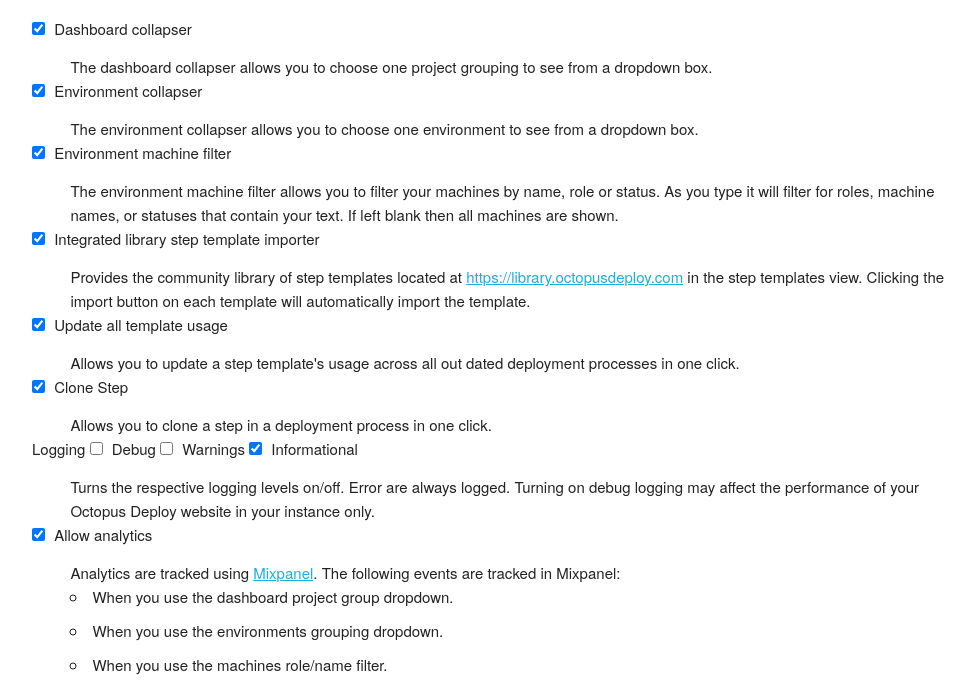
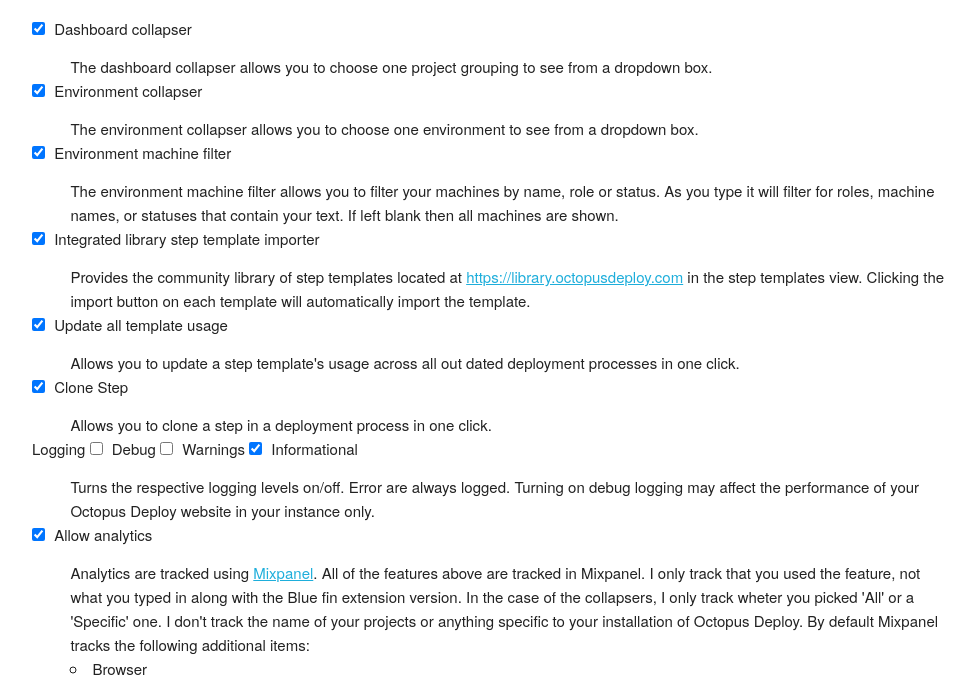
Before and after one commit to matt-richardson/OctoPygmy, a browser extension: page src/options.html in a window 1280 px wide. Shown: the part 107-795 px from the top of the page, without its empty margins (128-1103 px from the left). Drawn offline with Linux system fonts and the light colour scheme.

Commit message:
Version bump, analytics of clone step and generalize options page

```diff
--- a/src/3.0/clone-step.js
+++ b/src/3.0/clone-step.js
@@ -36,6 +36,7 @@ pygmy3_0.cloneStep = (function() {
         sendMessageHandler = sendMessageHandler || chrome.runtime.sendMessage;
         receiveMessageHandler = receiveMessageHandler || receiveMessage;
 
+        sendMessageHandler({ name: 'clone-step', properties: {} }); // Analytics
         sendMessageHandler({ message: 'clone-step', properties: { stepId: stepId, deploymentProcessId: deploymentProcessId }}, receiveMessageHandler);
         return false;
     }
--- a/src/options.html
+++ b/src/options.html
@@ -967,12 +967,7 @@ there.
 		<div class="eleven columns">
 			Analytics are tracked using <a href="https://mixpanel.com">Mixpanel</a>.
 
-			The following events are tracked in Mixpanel:
-			<ul>
-				<li>When you use the dashboard project group dropdown.</li>
-				<li>When you use the environments grouping dropdown.</li>
-				<li>When you use the machines role/name filter.</li>
-			</ul>
+      All of the features above are tracked in Mixpanel.
 
 			I only track that you used the feature, not what you typed in along with the Blue fin extension version. In the case of the collapsers, I only track wheter you picked 'All' or a 'Specific' one. I don't track the name of your projects or anything specific to your installation of Octopus Deploy. By default Mixpanel tracks the following additional items:
 			<ul>
```
Also changed, not shown: src/manifest.json.
